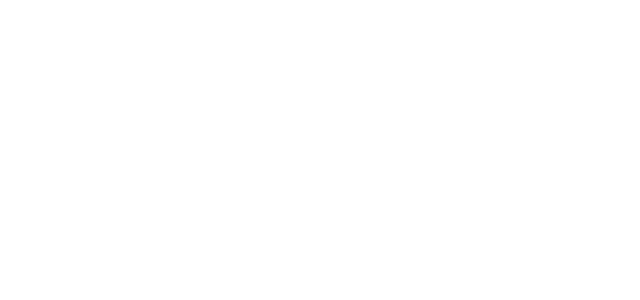
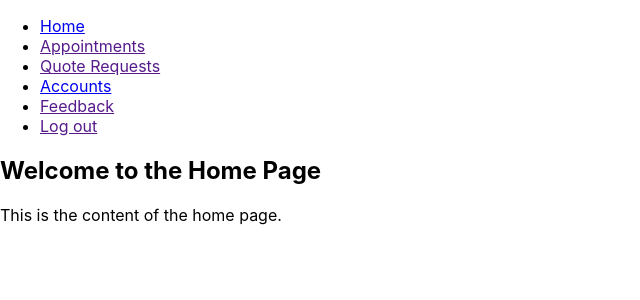
Before and after one commit to ebond07/CoupeTonArbre, a React (Create React App) app in the folder coupetonarbrefrontend/: page /HomePage.jsx in a window 1280 px wide. Before the commit this address had no page. Shown: the top 300 px of the page, without its empty margins (0-640 px from the left). Built offline with nearby package versions, Linux system fonts and the light colour scheme.

Commit message:
Created NavBar Component and updated its use
Created a Navbar Component and using it instead of the full on navbar html in every page.

```diff
--- a/coupetonarbrefrontend/src/App.js
+++ b/coupetonarbrefrontend/src/App.js
@@ -9,7 +9,7 @@
     <div className="App">
       <BrowserRouter>
         <Routes>
-          <Route path="/" element={<HomePage />} />
+          <Route path="/HomePage.jsx" element={<HomePage />} />
           <Route path="/AccountsAdmin.jsx" element={<AccountsAdmin />} />
           {/* <Route path="/register" element={<RegisterPage />} />
           <Route path="/" element={<LandingPage />} /> */}
--- a/coupetonarbrefrontend/src/components/AccountsAdmin.jsx
+++ b/coupetonarbrefrontend/src/components/AccountsAdmin.jsx
@@ -1,5 +1,6 @@
 import React, { useState, useEffect } from 'react';
 import axios from 'axios';
+import Navbar from './Navbar';
 
 function AccountsAdmin() {
   const [clients, setClients] = useState([]);
@@ -15,6 +16,11 @@
   }, []);
 
   return (
+    <div>
+      <div id='nav-container'>
+        <Navbar />
+      </div>
+
       <table>
         <thead>
           <tr>
@@ -37,6 +43,7 @@
           ))}
         </tbody>
       </table>
+    </div>
   );
 }
 
--- a/coupetonarbrefrontend/src/components/HomePage.jsx
+++ b/coupetonarbrefrontend/src/components/HomePage.jsx
@@ -1,19 +1,11 @@
 import React from 'react';
+import Navbar from './Navbar';
 
 function HomePage() {
   return (
     <div>
       <div id='nav-container'>
-        <nav>
-          <ul>
-            <li><a href='HomePage.jsx'>Home</a></li>
-            <li><a href=''>Appointments</a></li>
-            <li><a href='HomePage.jsx'>Quote Requests</a></li>
-            <li><a href='AccountsAdmin.jsx'>Accounts</a></li>
-            <li><a href='HomePage.jsx'>Feedback</a></li>
-            <li><a href='HomePage.jsx'>Log out</a></li>
-          </ul>
-        </nav>
+        <Navbar />
       </div>
 
       <h2>Welcome to the Home Page</h2>
--- /dev/null
+++ b/coupetonarbrefrontend/src/components/Navbar.jsx
@@ -0,0 +1,18 @@
+import React from 'react';
+
+function Navbar() {
+  return (
+    <nav>
+      <ul>
+        <li><a href='HomePage.jsx'>Home</a></li>
+        <li><a href=''>Appointments</a></li>
+        <li><a href=''>Quote Requests</a></li>
+        <li><a href='AccountsAdmin.jsx'>Accounts</a></li>
+        <li><a href=''>Feedback</a></li>
+        <li><a href=''>Log out</a></li>
+      </ul>
+    </nav>
+  );
+}
+
+export default Navbar;
```
Lines whose indentation alone changed are shown as unchanged.
